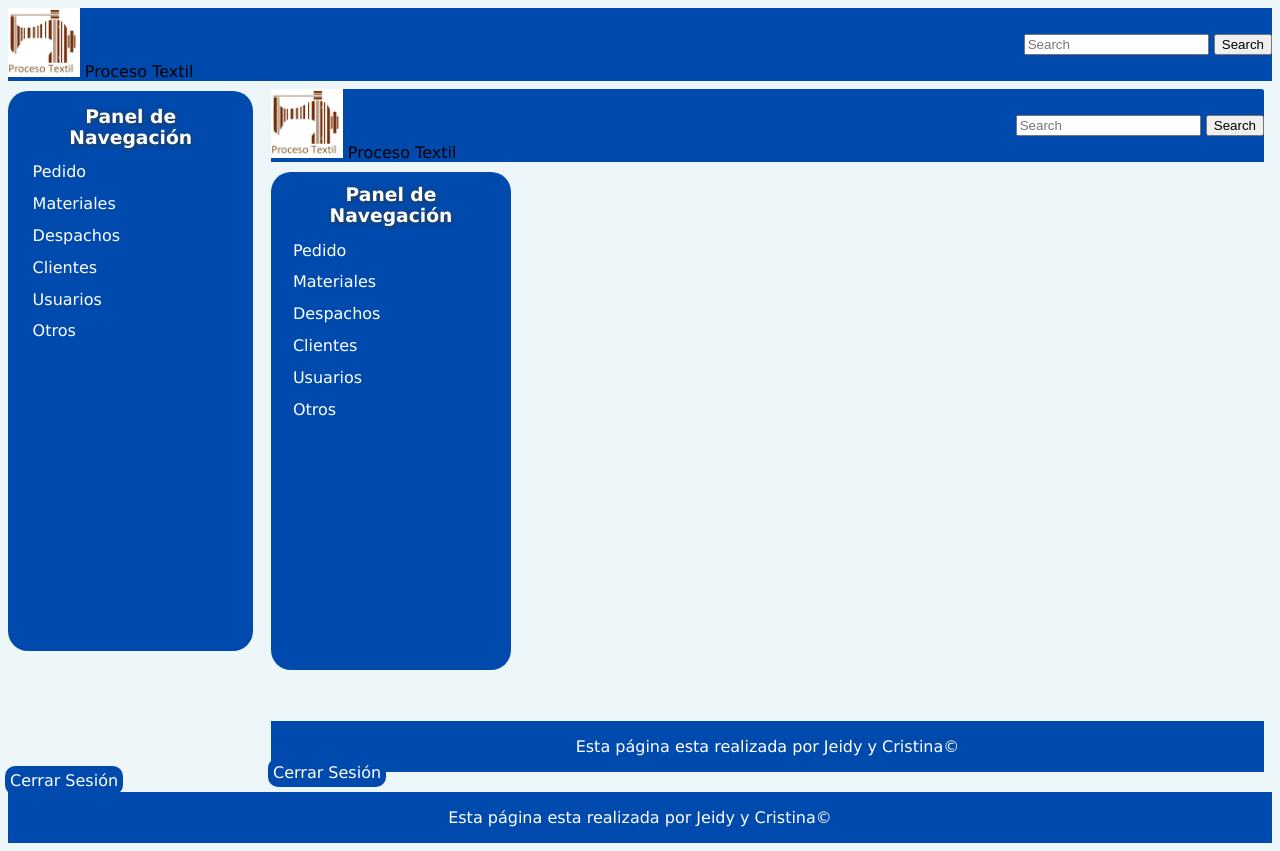
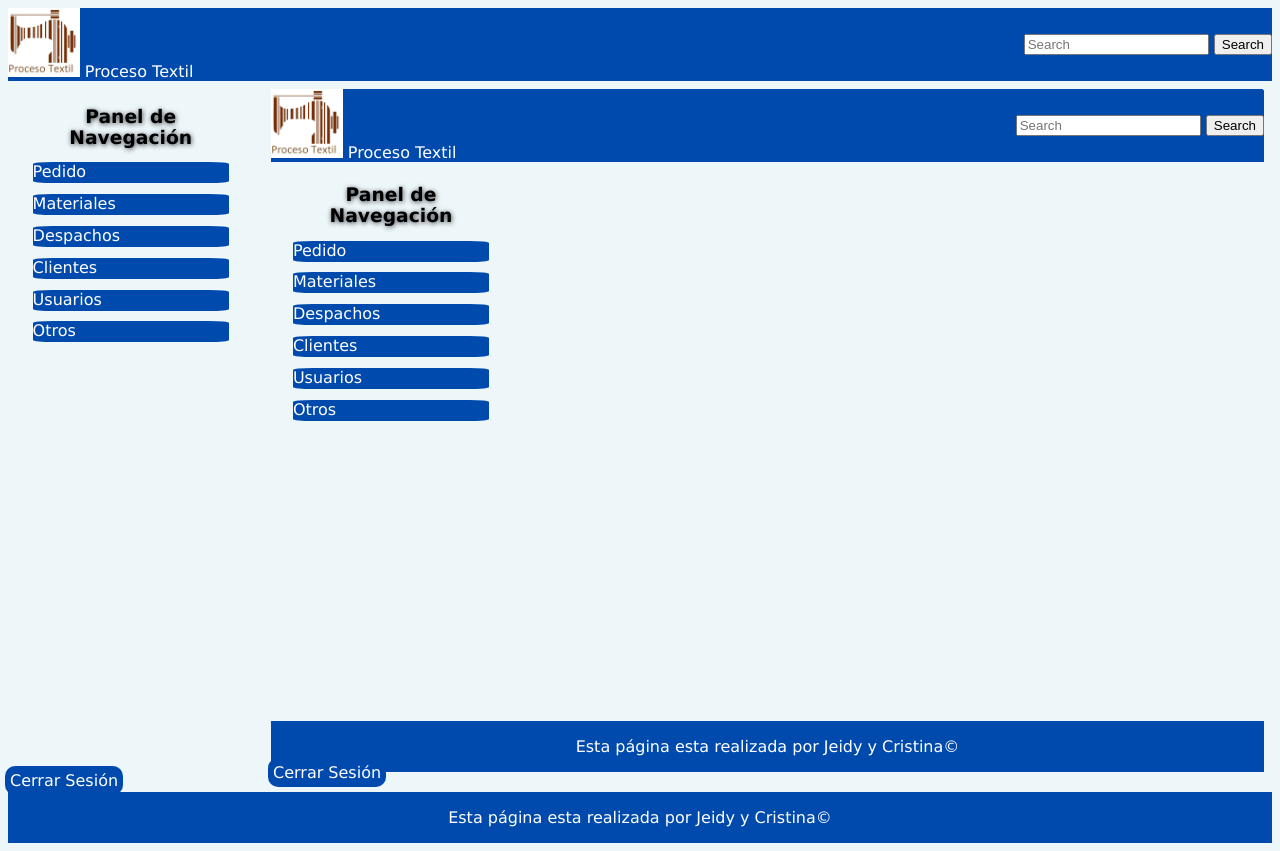
Before and after one commit to CristinaEcheverry/Proceso_textil, a Flask app: template src/templates/mainPage.html in a window 1280 px wide. Run offline with Flask 3, Linux system fonts and the light colour scheme; the template is opened without the code that fills it, so the values that code supplies are empty.

Commit message:
Commit 92: Elimine y cambie algunos colores de la página. Estandarice el tamaño de los imput y select. Agregue estilos a la clase Materiales para que se vieran como el mockup y aprendí que si quiero darle estilo a un atributo puedo usar :: antes de mencionar el atributo.

```diff
--- a/src/static/styles/styles.css
+++ b/src/static/styles/styles.css
@@ -1,23 +1,13 @@
 :root {
 	--blue: #007bff;
 	--indigo: #6610f2;
-	--purple: #6f42c1;
-	--pink: #e83e8c;
-	--red: #dc3545;
-	--orange: #fd7e14;
-	--yellow: #ffc107;
-	--green: #28a745;
-	--teal: #20c997;
 	--cyan: #17a2b8;
 	--white: #fff;
 	--gray: #6c757d;
 	--gray-dark: #343a40;
 	--primary: #007bff;
 	--secondary: #6c757d;
-	--success: #28a745;
 	--info: #17a2b8;
-	--warning: #ffc107;
-	--danger: #dc3545;
 	--light: #f8f9fa;
 	--dark: #343a40;
 	--breakpoint-xs: 0;
@@ -49,11 +39,6 @@ ul {
 }
 a {
 	text-decoration: none;
-	color: #000;
-}
-
-aside {
-	background-color: #004aad;
 	color: white;
 }
 
@@ -89,9 +74,9 @@ footer {
 
 #panel_navegation {
 	margin-top: 10px;
-	background-color: #004aad;
 	float: left;
 	border-radius: 20px 20px 20px 20px;
+	color: black;
 }
 
 .titulo {
@@ -109,6 +94,10 @@ footer {
 	margin: 5%;
 	display: block;
 	cursor: pointer;
+	transition: all 0.3s;
+	border-radius: 10%;
+	background-color: #004aad;
+	color: white;
 }
 
 .opciones:hover {
```
Also changed, not shown: src/static/styles/estilos_form.css (+14 -1 lines).
